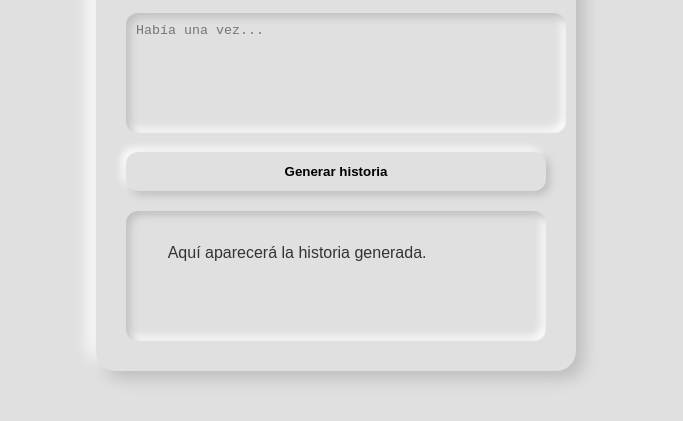
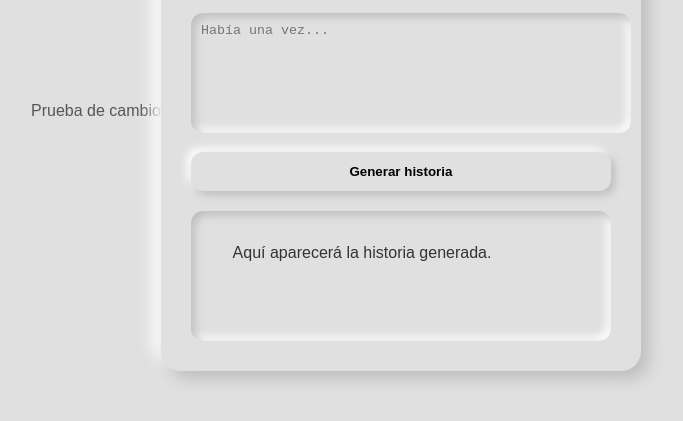
Before and after one commit to 15DESEPTIEMBRE/francisco.io, a plain HTML site: page index.html in a window 1280 px wide. Shown: the part 289-710 px from the top of the page, without its empty margins (304-987 px from the left). Drawn offline with Linux system fonts and the light colour scheme.

Commit message:
mejorando

```diff
--- a/index.html
+++ b/index.html
@@ -1,6 +1,8 @@
 <!DOCTYPE html>
 <html lang="es">
 <head>
+  <p>Prueba de cambio</p>
+
   <meta charset="UTF-8" />
   <meta name="viewport" content="width=device-width, initial-scale=1.0" />
   <title>Generador de Historias</title>
```
